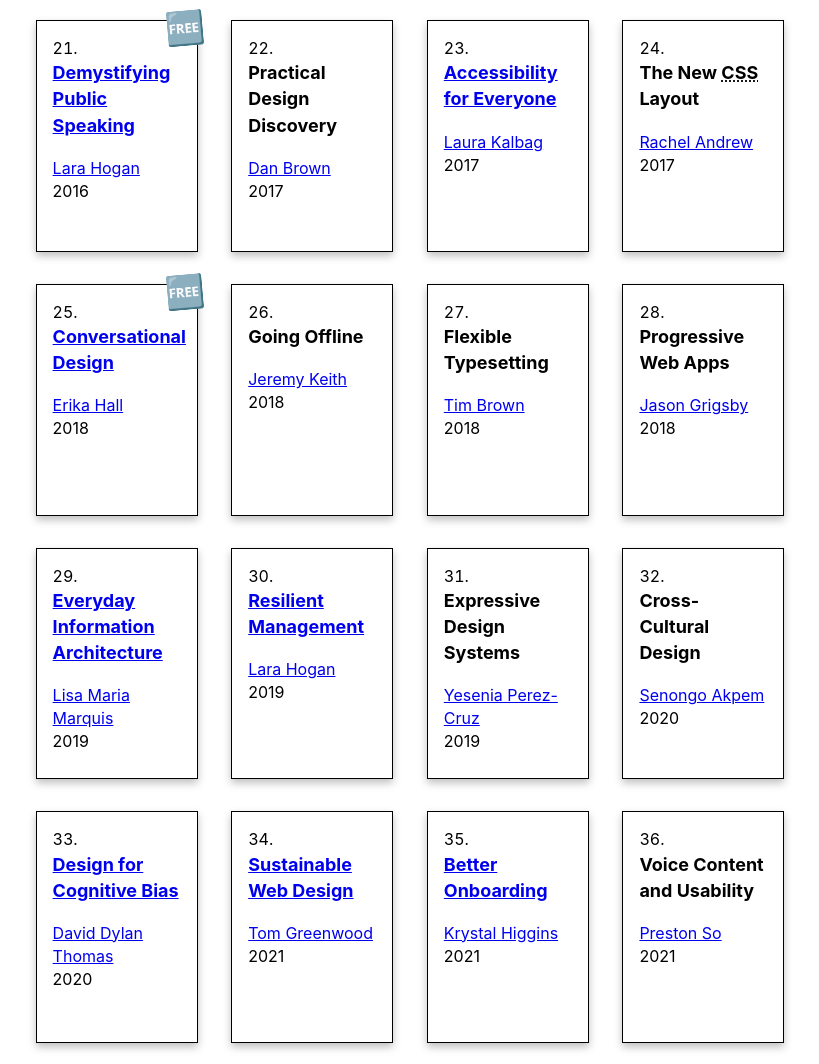
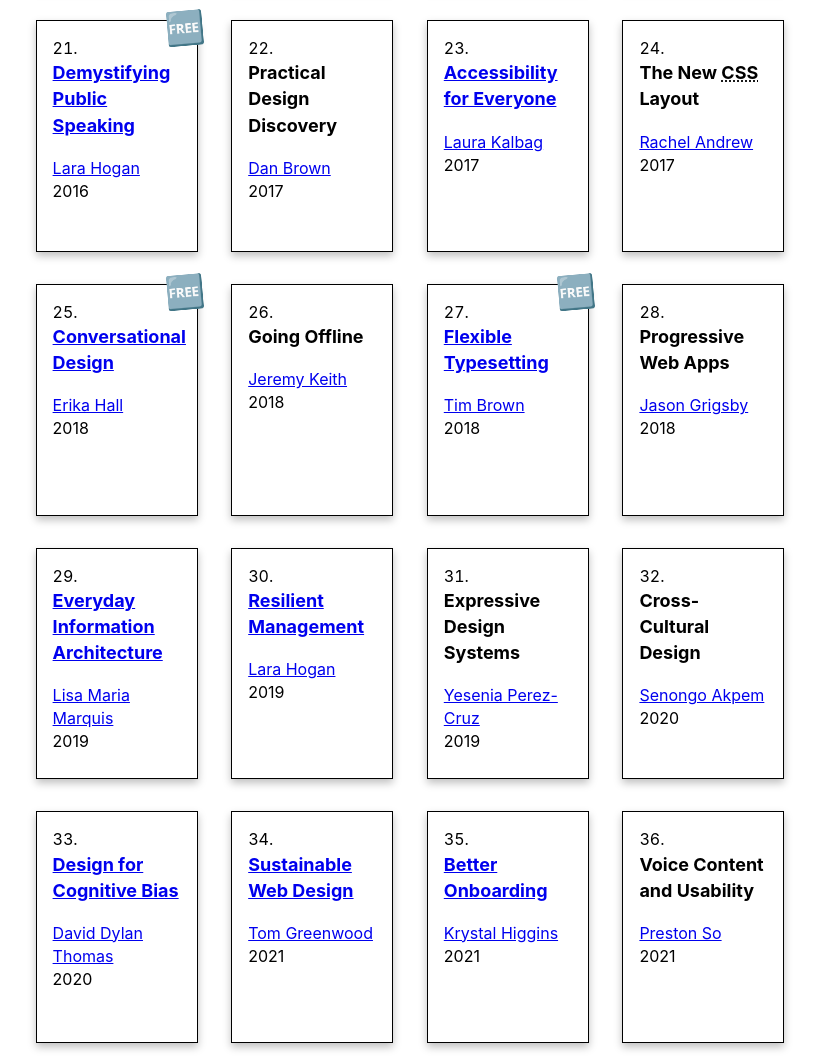
Before and after one commit to AlanDalton/Authors-Apart, a plain HTML site: page index.html in a window 1280 px wide. Shown: the part 1570-2634 px from the top of the page, without its empty margins (230-1049 px from the left). Drawn offline with Linux system fonts and the light colour scheme.

Commit message:
adding a link for “Flexible Typesetting”
…and marking it as available for free

```diff
--- a/index.html
+++ b/index.html
@@ -392,13 +392,16 @@
 					<time itemprop="datePublished">2018</time>
 				</li>
 				<li itemscope itemtype="https://schema.org/Book">
-					<div itemprop="name">Flexible Typesetting</div>
+					<div itemprop="name">
+						<a itemprop="url" href="https://FlexibleTypesetting.com/">Flexible Typesetting</a>
+					</div>
 					<div itemprop="author" itemscope itemtype="https://schema.org/Person">
 						<span itemprop="name">
 							<a itemprop="url" href="https://tbrown.org">Tim Brown</a>
 						</span>
 					</div>
 					<time itemprop="datePublished">2018</time>
+					<div itemprop="isAccessibleForFree" content="true">🆓</div>
 				</li>
 				<li itemscope itemtype="https://schema.org/Book">
 					<div itemprop="name">Progressive Web Apps</div>
```
